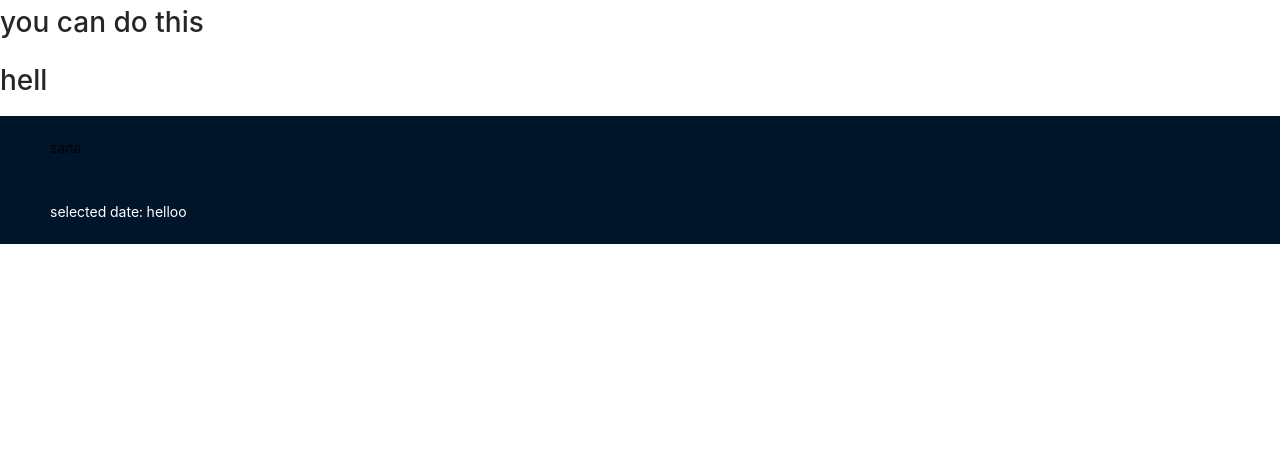
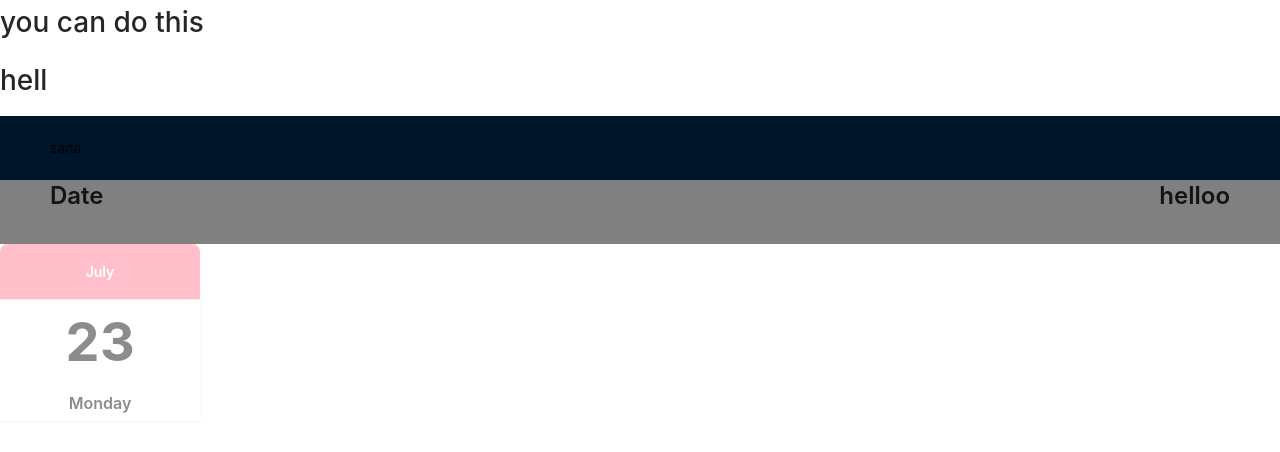
Before and after one commit to sanaf1333/Calendar-carousel-task2, a React app: page / in a window 1280 px wide. Shown: the top 452 px of the page. Built offline with nearby package versions, Linux system fonts and the light colour scheme.

Commit message:
Created header and date card component

```diff
--- a/src/components/App.tsx
+++ b/src/components/App.tsx
@@ -1,6 +1,7 @@
 import React, {Component} from "react";
 import Sana from './sana.jsx';
 import Navbar from "./navbar";
+import DateCard from "./date-card";
 interface AppProps {
     message?: string
 }
@@ -23,6 +24,7 @@ class App extends Component<AppProps, AppState> {
                 <h1>hell</h1>
                 <Sana/>
                 <Navbar date="helloo" />
+                <DateCard month="July" date="23" day="Monday" />
             </div>
         );
     }
--- /dev/null
+++ b/src/components/date-card.tsx
@@ -0,0 +1,28 @@
+import { Card } from 'antd';
+import React from 'react';
+const { Meta } = Card;
+import { Typography } from 'antd';
+const { Title } = Typography;
+interface Props {
+    month: string;
+    date: string;
+    day: string;
+}
+
+const DateCard: React.FC<Props> = ({ month, date, day }) => (
+    <Card
+        type="inner"
+        title={month}
+        bordered={false}
+        style={{ width: 200, padding: 0, textAlign: 'center' }}
+        headStyle={{ backgroundColor: 'pink', color: 'white' }}
+        bodyStyle={{ padding: 0, margin: 0 }}
+    >
+        <Title type="secondary" style={{ fontWeight: 'bold', fontSize: 54, padding: 0, margin: 10 }}>{date}</Title>
+        <Meta
+            description={<Title type="secondary" level={5} style={{ padding: 0, margin: 10 }}>{day}</Title>}
+        />
+    </Card>
+);
+
+export default DateCard;
--- a/src/components/navbar.tsx
+++ b/src/components/navbar.tsx
@@ -1,14 +1,16 @@
-import Layout from "antd/es/layout/layout";
-import { Header } from "antd/es/layout/layout";
-
+import { Layout } from "antd";
+const {Header} = Layout;
+import { Typography } from 'antd';
+const { Title } = Typography;
 interface Props {
     date: string;
   }
 
 const Navbar: React.FC<Props> = ({ date }) => {
     return (
-        <Header style={{color: "white"}}>
-           <div>selected date: {date}</div>
+        <Header style={{backgroundColor: "gray"}}>
+            <Title level={3} style={{ float: 'left', margin: 0 }}>Date</Title>
+           <Title level={3} style={{ float: 'right', margin: 0 }}>{date}</Title>
         </Header>
     );
 };
```
Also changed, not shown: src/components/card-carousel.tsx (added).
